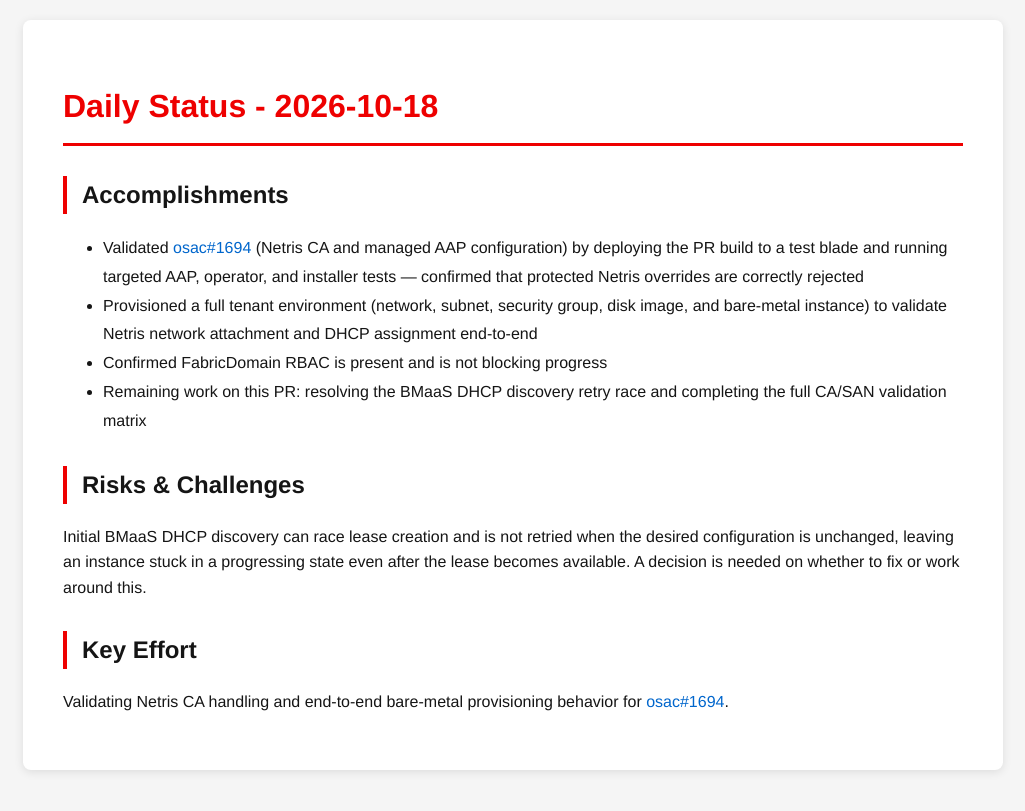
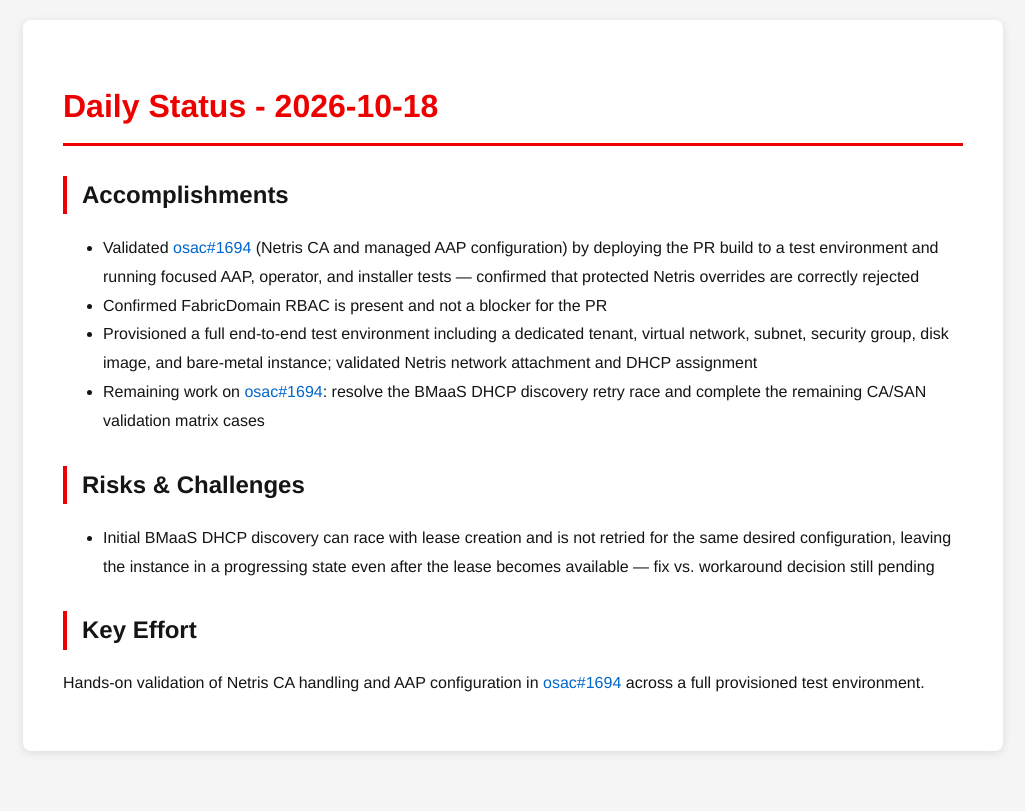
Before and after one commit to tzvatot/daily-status, a Jekyll site: the page built from 2026-10-18.md, in a window 1280 px wide. Shown: the top 811 px of the page, without its empty margins (127-1152 px from the left). Built offline with Jekyll 4.4.1, drawn with Linux system fonts in a browser that asks for light colours.

Commit message:
Daily status update - 2026-10-18

```diff
--- a/2026-10-18.md
+++ b/2026-10-18.md
@@ -7,13 +7,13 @@ date: 2026-10-18
 # Daily Status - 2026-10-18
 
 ## Accomplishments
-- Validated [osac#1694](https://github.com/osac-project/osac/pull/1694) (Netris CA and managed AAP configuration) by deploying the PR build to a test blade and running targeted AAP, operator, and installer tests — confirmed that protected Netris overrides are correctly rejected
-- Provisioned a full tenant environment (network, subnet, security group, disk image, and bare-metal instance) to validate Netris network attachment and DHCP assignment end-to-end
-- Confirmed FabricDomain RBAC is present and is not blocking progress
-- Remaining work on this PR: resolving the BMaaS DHCP discovery retry race and completing the full CA/SAN validation matrix
+- Validated [osac#1694](https://github.com/osac-project/osac/pull/1694) (Netris CA and managed AAP configuration) by deploying the PR build to a test environment and running focused AAP, operator, and installer tests — confirmed that protected Netris overrides are correctly rejected
+- Confirmed FabricDomain RBAC is present and not a blocker for the PR
+- Provisioned a full end-to-end test environment including a dedicated tenant, virtual network, subnet, security group, disk image, and bare-metal instance; validated Netris network attachment and DHCP assignment
+- Remaining work on [osac#1694](https://github.com/osac-project/osac/pull/1694): resolve the BMaaS DHCP discovery retry race and complete the remaining CA/SAN validation matrix cases
 
 ## Risks & Challenges
-Initial BMaaS DHCP discovery can race lease creation and is not retried when the desired configuration is unchanged, leaving an instance stuck in a progressing state even after the lease becomes available. A decision is needed on whether to fix or work around this.
+- Initial BMaaS DHCP discovery can race with lease creation and is not retried for the same desired configuration, leaving the instance in a progressing state even after the lease becomes available — fix vs. workaround decision still pending
 
 ## Key Effort
-Validating Netris CA handling and end-to-end bare-metal provisioning behavior for [osac#1694](https://github.com/osac-project/osac/pull/1694).
+Hands-on validation of Netris CA handling and AAP configuration in [osac#1694](https://github.com/osac-project/osac/pull/1694) across a full provisioned test environment.
```
